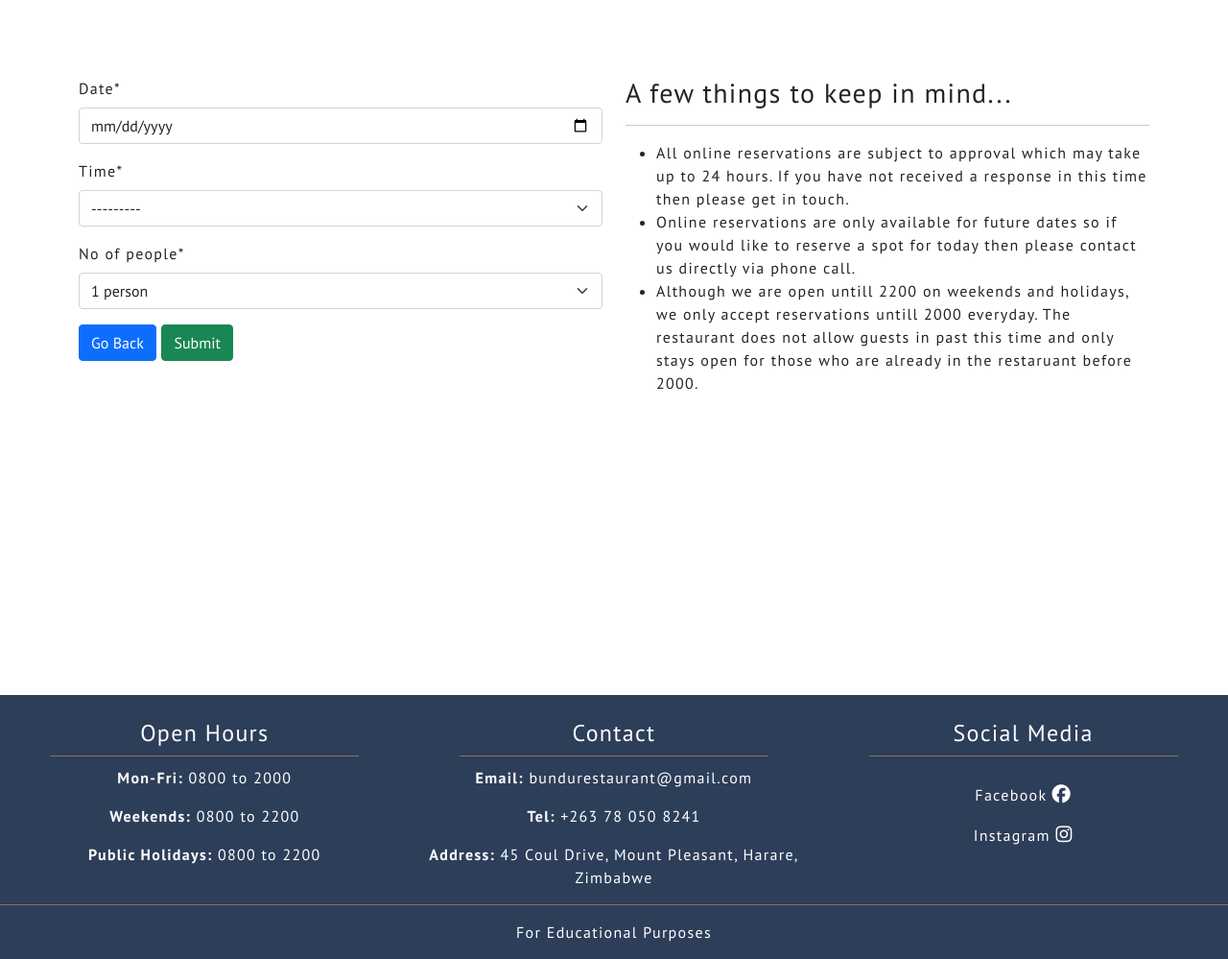
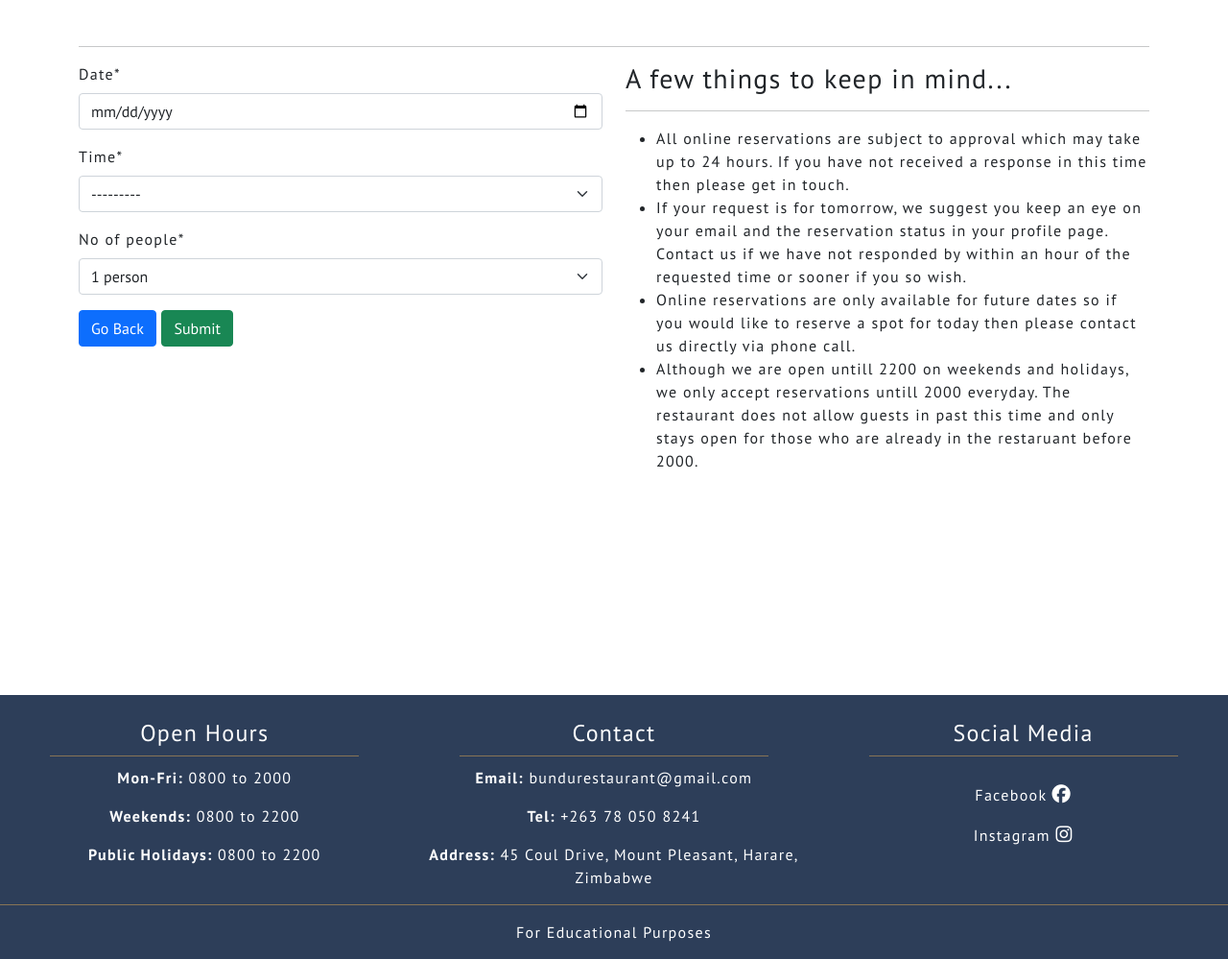
Before and after one commit to Tony118g/bundu-restaurant, a Django app: template reservations/templates/reserve.html in a window 1280 px wide. Shown: the part 76-1075 px from the top of the page at 96% size. Run offline with Django 3.2, Linux system fonts and the light colour scheme; the template is opened without the code that fills it: values that come from a table or form of the project are taken from there, others are empty; some libraries are stand-ins or nearby versions.

Commit message:
Make slight adjustments to booking related content

```diff
--- a/accounts/templates/profile.html
+++ b/accounts/templates/profile.html
@@ -74,7 +74,7 @@
           </div>
           <div class="modal-body">
             <p><span class="fw-bold">Time: </span>{{ reservation.time }}</p>
-            <p class="text-capitalize"><span class="fw-bold">First name: </span>{{ reservation.first_name }} {{ reservation.last_name }}</p>
+            <p class="text-capitalize"><span class="fw-bold">Name: </span>{{ reservation.first_name }} {{ reservation.last_name }}</p>
             <p><span class="fw-bold">Number of people: </span>{{ reservation.no_of_people }}</p>
             <p><span class="fw-bold">Email: </span>{{ reservation.email }}</p>
             <p>
--- a/reservations/templates/reserve.html
+++ b/reservations/templates/reserve.html
@@ -13,8 +13,9 @@
 {% endfor %}
 {% endif %}
 
-<div class="container below-nav fill-screen pt-5">
+<div class="container below-nav fill-screen pt-2">
     <h2>{{ heading }}</h2>
+    <hr>
     {% if editing %}
     <p>If you have edited your user details since this reservation request was made and you wish to update it with the new details without editing anything else, you can simply click on submit and it will be done for you.</p>
     <p class="text-danger">Warning: if you edit your reservation, the old version will be lost and the new version will be subject to approval.</p>
@@ -35,6 +36,7 @@
             <hr>
             <ul>
                 <li>All online reservations are subject to approval which may take up to 24 hours. If you have not received a response in this time then please get in touch.</li>
+                <li>If your request is for tomorrow, we suggest you keep an eye on your email and the reservation status in your profile page. Contact us if we have not responded by within an hour of the requested time or sooner if you so wish.</li>
                 <li>Online reservations are only available for future dates so if you would like to reserve a spot for today then please contact us directly via phone call.</li>
                 <li>Although we are open untill 2200 on weekends and holidays, we only accept reservations untill 2000 everyday. The restaurant does not allow guests in past this time and only stays open for those who are already in the restaruant before 2000.</li>
             </ul>
--- a/staff/templates/date_search_results.html
+++ b/staff/templates/date_search_results.html
@@ -1,10 +1,11 @@
 {% extends 'base.html' %}
 {% block content %}
 
-<div class="container pt-5 fill-screen below-nav">
+<div class="container fill-screen below-nav">
     <div class="row">
       <div class="col-lg-6">
         <h2>Search Results</h2>
+        <hr>
       </div>
       <div class="col-lg-6">
         <form class="float-start float-lg-end" action="{% url 'search_date' %}" method="GET">
--- a/staff/templates/name_search_results.html
+++ b/staff/templates/name_search_results.html
@@ -12,10 +12,11 @@
 {% endfor %}
 {% endif %}
 
-<div class="container pt-5 fill-screen below-nav">
+<div class="container fill-screen below-nav">
     <div class="row">
       <div class="col-lg-6">
         <h2>Search Results</h2>
+        <hr>
       </div>
       <div class="col-lg-6">
         <form class="float-start float-lg-end" action="{% url 'search_name' %}" method="GET">
```
